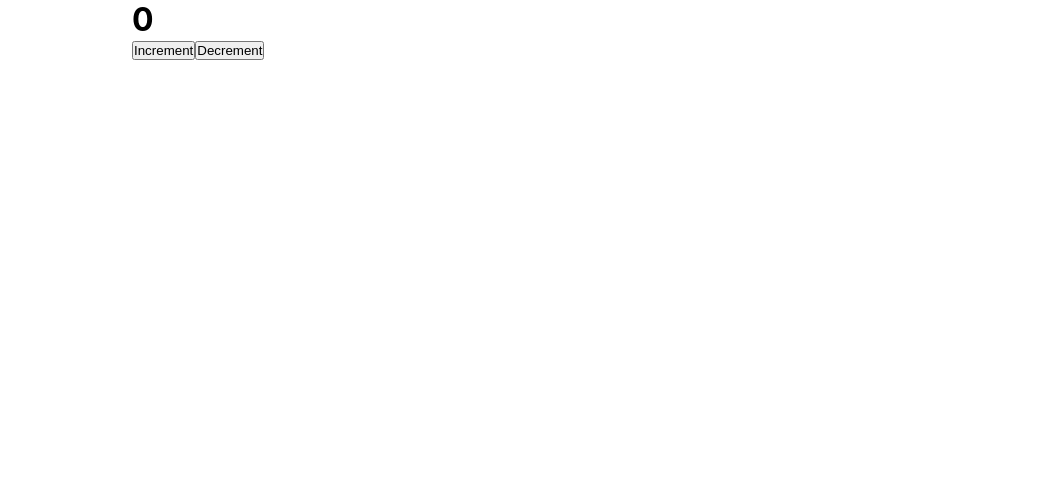
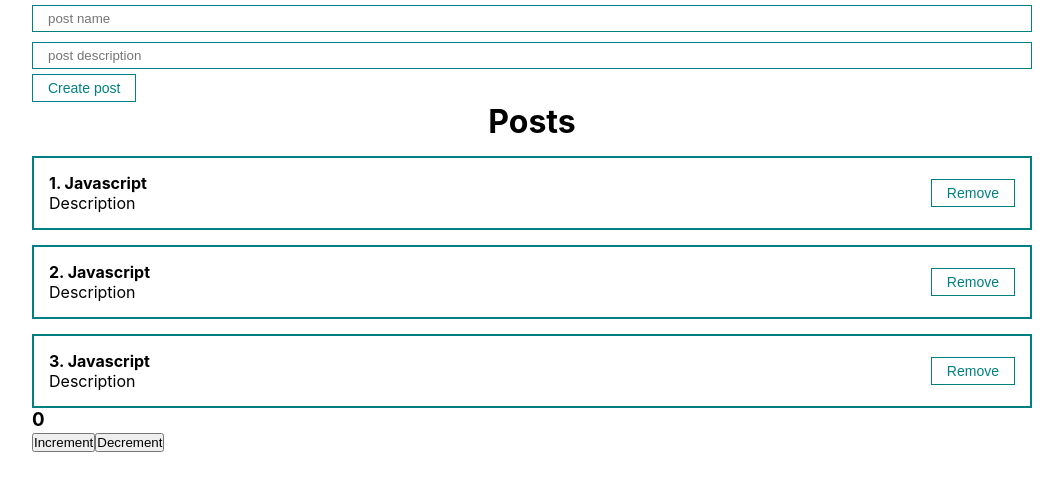
Before and after one commit to Amourphys/React_fundamental, a React (Create React App) app: page /posts in a window 1280 px wide. Shown: the top 490 px of the page, without its empty margins (108-1171 px from the left). Built offline with nearby package versions, Linux system fonts and the light colour scheme.

Commit message:
in directory components create new files: PostForm.jsx, PostItem.jsx, PostList.jsx; create new directory -UI, inside her made 2 folders: button, input; inside button make files: MyButton.jsx, MyButton.module.css; inside input: MyInput.jsx, Myinput.module.css

```diff
--- a/src/App.js
+++ b/src/App.js
@@ -1,14 +1,25 @@
-import React from 'react';
+import React, { useState } from 'react';
 import ClassCounter from './components/ClassCounter';
+import PostForm from './components/PostForm';
+import PostList from './components/PostList';
 import './styles/App.css';
 
 function App() {
+  const [posts, setPosts] = useState([
+    {id: 1, title: 'Javascript', body: 'Description'},
+    {id: 2, title: 'Javascript', body: 'Description'},
+    {id: 3, title: 'Javascript', body: 'Description'}
+  ])
 
+  const createPost = (newPost) => {
+    setPosts([...posts, newPost])
+  }
 
-
-  return (
+return (
     <div className="App">
-     <ClassCounter />
+      <PostForm create={createPost}/>
+      <PostList posts={posts} title='Posts'/>
+      <ClassCounter />
     </div>
   );
 }
--- a/src/components/ClassCounter.jsx
+++ b/src/components/ClassCounter.jsx
@@ -22,7 +22,7 @@ class ClassCounter extends React.Component {
     render() {
         return (
             <div>
-            <h1>{this.state.count}</h1>
+            <h3>{this.state.count}</h3>
             <button onClick={this.increment}>Increment</button>
             <button onClick={this.decrement}>Decrement</button>
         </div>
--- /dev/null
+++ b/src/components/PostForm.jsx
@@ -0,0 +1,37 @@
+import React, { useState } from 'react';
+import MyInput from './UI/input/MyInput';
+import MyButton from './UI/button/MyButton';
+
+const PostForm = ({create}) => {
+    const [post, setPost] = useState({
+        title: '',
+        body: ''
+    })
+
+    const addNewPost = (e) => {
+        e.preventDefault();
+        const newPost = {
+            ...post, id: Date.now()
+        }
+        create(newPost)
+        setPost({title: '', body: ''})
+    }
+
+    return (
+        <form>
+        <MyInput
+          value={post.title}
+          onChange={e => setPost({...post, title: e.target.value})}
+          type='text'
+          placeholder='post name' />
+        <MyInput
+          value={post.body}
+          onChange={e => setPost({...post, body: e.target.value})}
+          type='text'
+          placeholder='post description' />
+        <MyButton onClick={addNewPost}>Create post</MyButton>
+      </form>
+    );
+};
+
+export default PostForm;
--- /dev/null
+++ b/src/components/PostItem.jsx
@@ -0,0 +1,20 @@
+import React from 'react';
+import MyButton from './UI/button/MyButton';
+
+const PostItem = (props) => {
+    return (
+        <div>
+            <div className='post'>
+                <div className='post__content'>
+                    <strong>{props.number}. {props.post.title}</strong>
+                    <div>{props.post.body}</div>
+                </div>
+                <div className='post__btns'>
+                    <MyButton>Remove</MyButton>
+                </div>
+            </div>
+        </div>
+    );
+};
+
+export default PostItem;
--- /dev/null
+++ b/src/components/PostList.jsx
@@ -0,0 +1,15 @@
+import React from 'react';
+import PostItem from './PostItem';
+
+const PostList = ({posts, title}) => {
+    return (
+        <div>
+            <h1 style={{textAlign: 'center'}}>{title}</h1>
+            {posts.map((post, index) =>
+            <PostItem number={index + 1} post={post} key={post.id}/>
+            )}
+        </div>
+    );
+};
+
+export default PostList;
--- /dev/null
+++ b/src/components/UI/button/MyButton.jsx
@@ -0,0 +1,12 @@
+import React from 'react';
+import classes from './MyButton.module.css'
+
+const MyButton = ({children, ...props}) => {
+    return (
+        <button {...props} className={classes.myBtn}>
+            {children}
+        </button>
+    );
+};
+
+export default MyButton;
--- /dev/null
+++ b/src/components/UI/button/MyButton.module.css
@@ -0,0 +1,8 @@
+.myBtn {
+    padding: 5px 15px;
+    color: teal;
+    font-size: 14px;
+    background: transparent;
+    border: 1px solid teal;
+    cursor: pointer;
+}
--- /dev/null
+++ b/src/components/UI/input/MyInput.jsx
@@ -0,0 +1,10 @@
+import React from 'react';
+import classes from './MyInput.module.css'
+
+const MyInput = (props) => {
+    return (
+        <input className={classes.myInput} {...props}/>
+    );
+};
+
+export default MyInput;
--- /dev/null
+++ b/src/components/UI/input/MyInput.module.css
@@ -0,0 +1,6 @@
+.myInput {
+    width: 100%;
+    padding: 5px 15px;
+    margin: 5px 0;
+    border: 1px solid teal;
+}
--- a/src/styles/App.css
+++ b/src/styles/App.css
@@ -10,5 +10,14 @@
 }
 
 .App {
-    width: 800px;
+    width: 1000px;
 }
+
+.post {
+    display: flex;
+    padding: 15px;
+    border: 2px solid teal;
+    margin-top: 15px;
+    justify-content: space-between;
+    align-items: center;
+}
```
